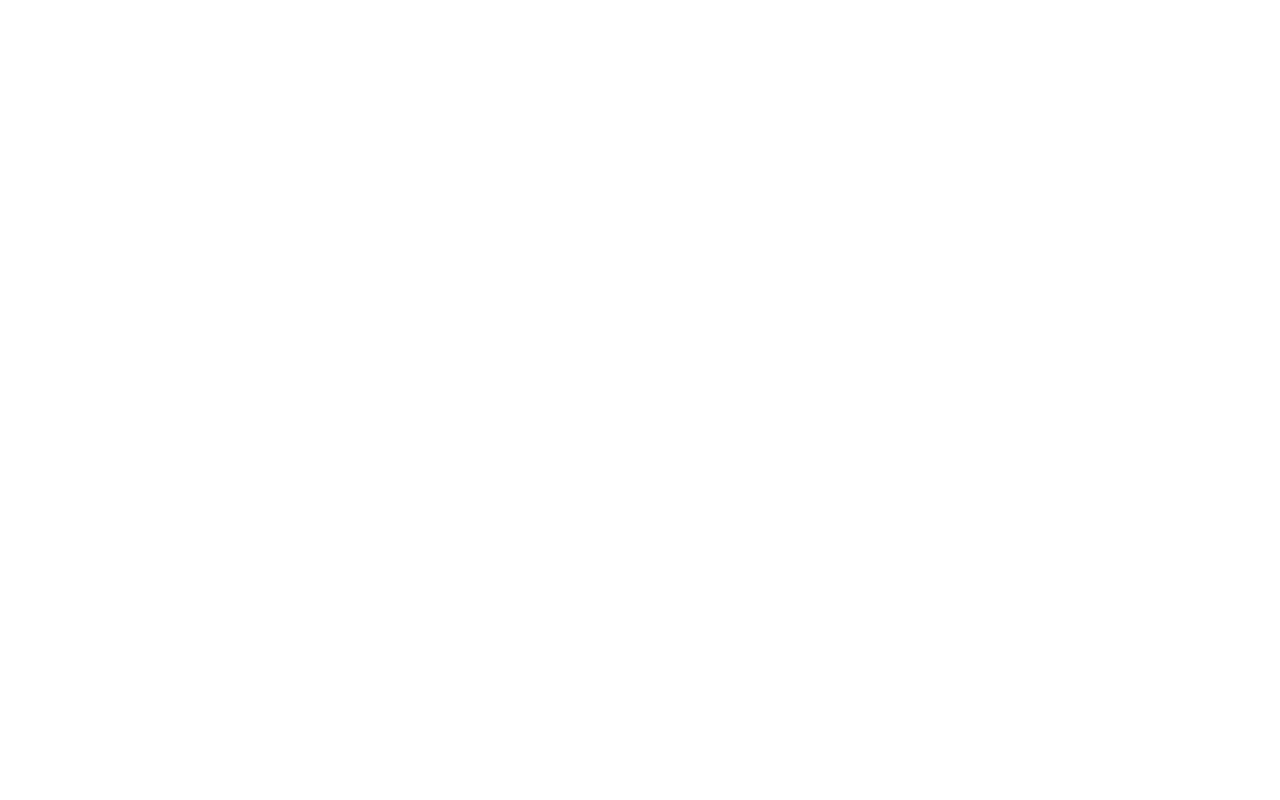
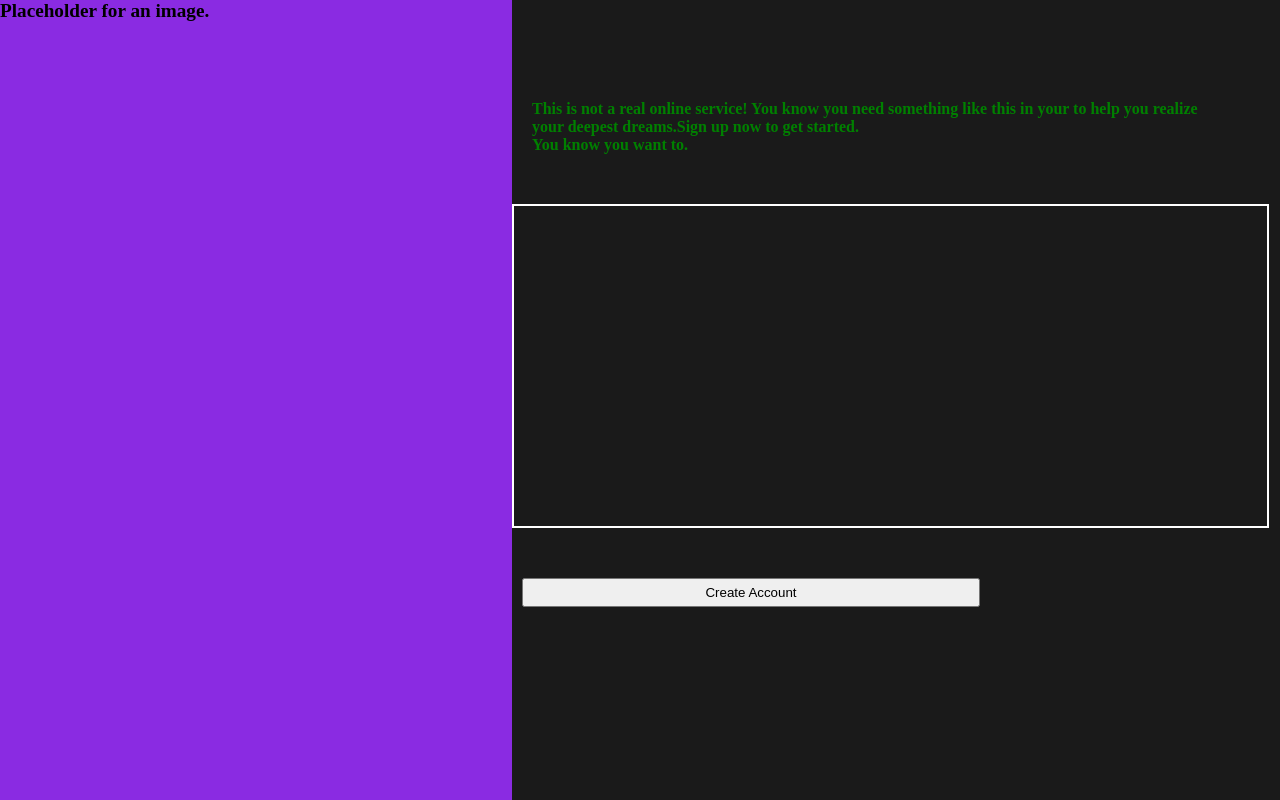
Before and after one commit to jHa1911/sign_up_form, a plain HTML site: page index.html in a window 1280 px wide. Drawn offline with Linux system fonts and the light colour scheme.

Commit message:
Basic layout is complete

```diff
--- a/index.html
+++ b/index.html
@@ -8,5 +8,38 @@
 </head>
 <body>
 
+    <div class="container">
+        <div id="left-container">
+            <p style="font-size: larger; color: black;">
+                Placeholder for an image.
+            </p>
+
+        </div>
+
+        <div id="right-container">
+            <div class="upper-section">
+                <p>This is not a real online service! You know
+                    you need something like this in your to help
+                    you realize your deepest dreams.Sign up now
+                    to get started.
+                </p>
+                <p>
+                    You know you want to.
+                </p>
+            </div>
+
+            <form action="#" class="form-content">
+
+            </form>
+
+            <button class="create-account">
+                Create Account
+
+            </button>
+
+        </div>
+
+    </div>
+
 </body>
 </html>
--- a/style.css
+++ b/style.css
@@ -0,0 +1,60 @@
+body {
+    margin: 0px;
+}
+
+.container {
+    display: flex;
+    flex-direction: row;
+    justify-content: center;
+    align-items: center;
+    width: 100vw;
+    height: 100vh;
+}
+
+#left-container {
+    width: 40vw;
+    height: 100vh;
+    background-color: blueviolet;
+
+}
+
+#right-container {
+    width: 60vw;
+    height: 100vh;
+    background-color: #1a1a1a;
+    display: flex;
+    flex-direction: column;
+    gap: 50px;
+
+
+}
+
+.upper-section {
+    margin-left: 20px;
+    margin-right: 50px;
+    margin-top: 100px;
+}
+
+p {
+    color: green;
+    font-size: 1rem;
+    font-weight: bold;
+    margin: 0px;
+    padding: 0px;
+
+}
+
+.form-content {
+    border: 2px solid white;
+    width: 98%;
+    height: 40%;
+
+}
+
+.create-account {
+    width: auto;
+    padding: 5px;
+    margin-right: 300px;
+    margin-left: 10px;
+
+}
```
Also changed, not shown: 1 other file.
